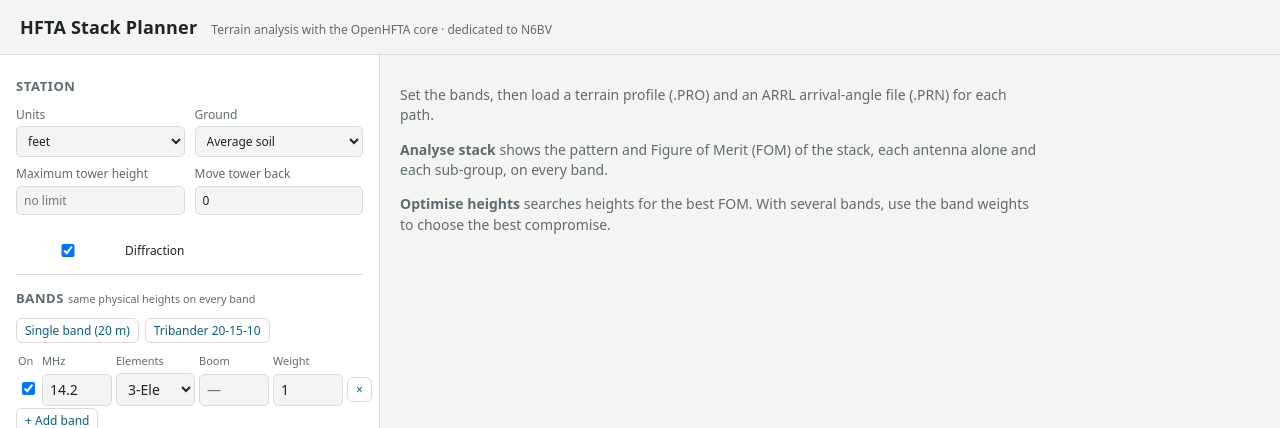
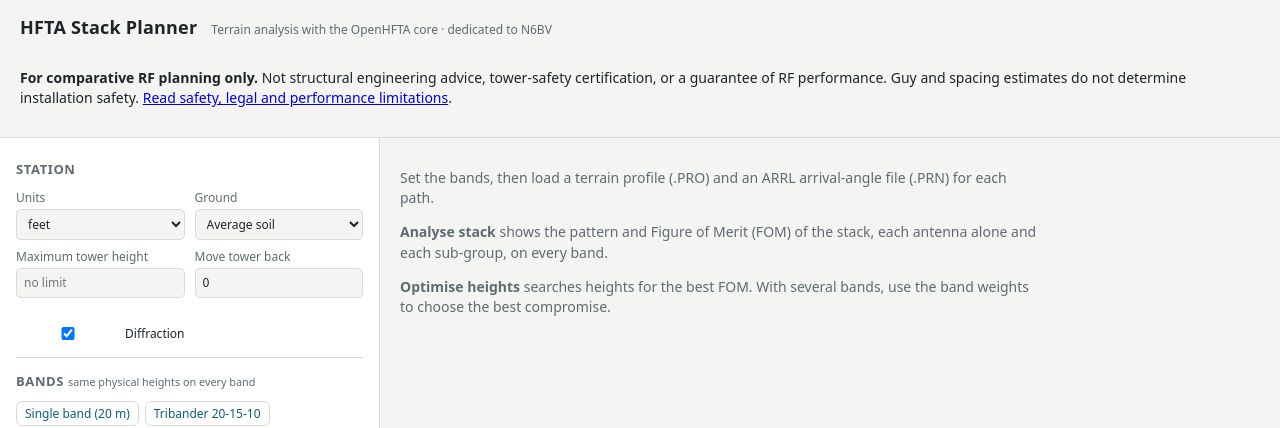
Before and after one commit to W7IV/hfta-stack-planner, a Flask app: page /classic in a window 1280 px wide. Shown: the top 428 px of the page. Run offline with Flask 3, Linux system fonts and the light colour scheme; some libraries are stand-ins or nearby versions.

Commit message:
docs: make legal RF and safety limitations conspicuous

```diff
--- a/templates/index.html
+++ b/templates/index.html
@@ -11,6 +11,9 @@
 <header>
   <h1>HFTA Stack Planner</h1>
   <span class="sub">Terrain analysis with the OpenHFTA core &middot; dedicated to N6BV</span>
+  <p><strong>For comparative RF planning only.</strong> Not structural engineering advice, tower-safety certification,
+  or a guarantee of RF performance. Guy and spacing estimates do not determine installation safety.
+  <a href="/guide#safety-disclaimer">Read safety, legal and performance limitations</a>.</p>
 </header>
 
 <main>
```
